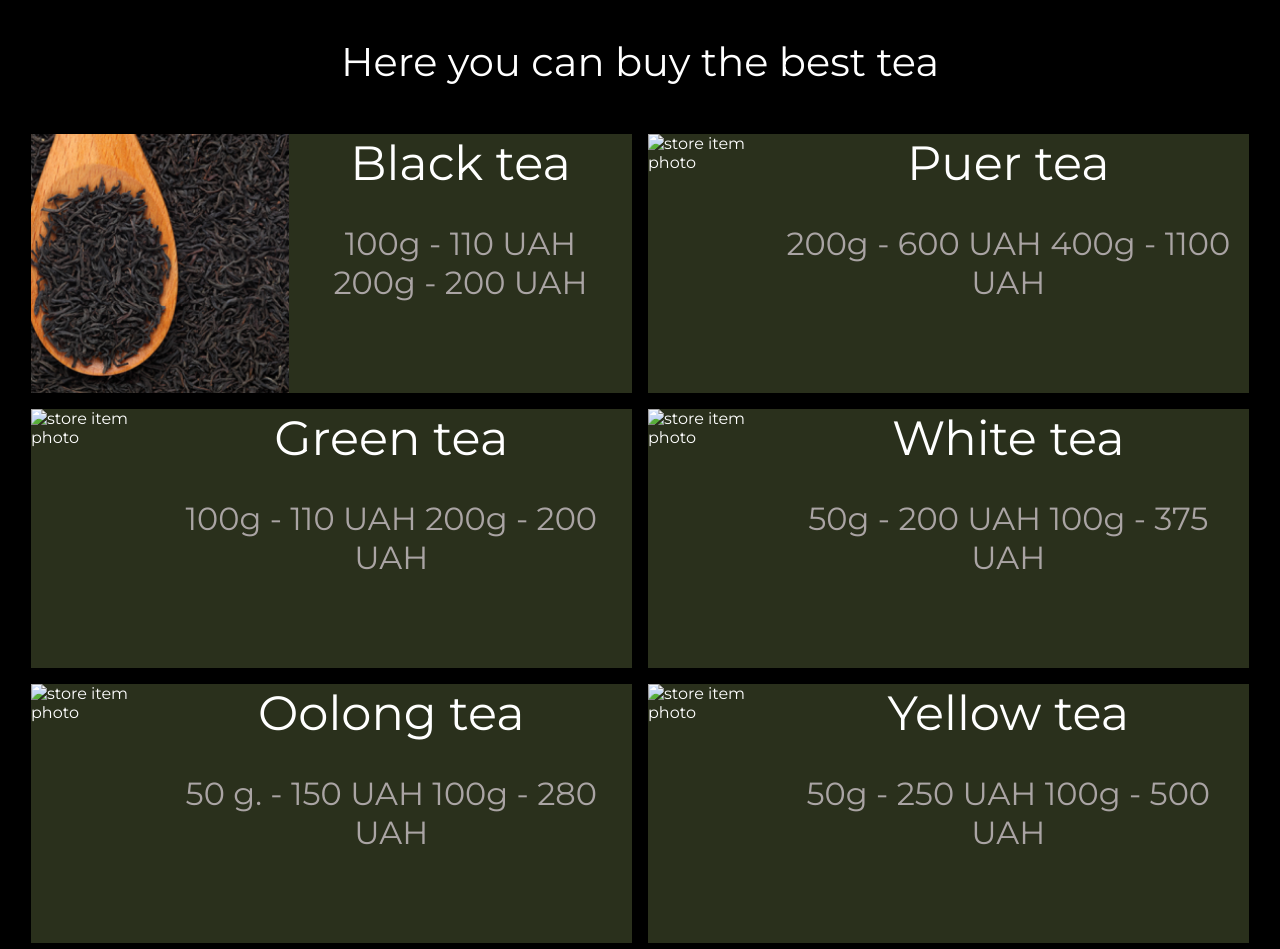
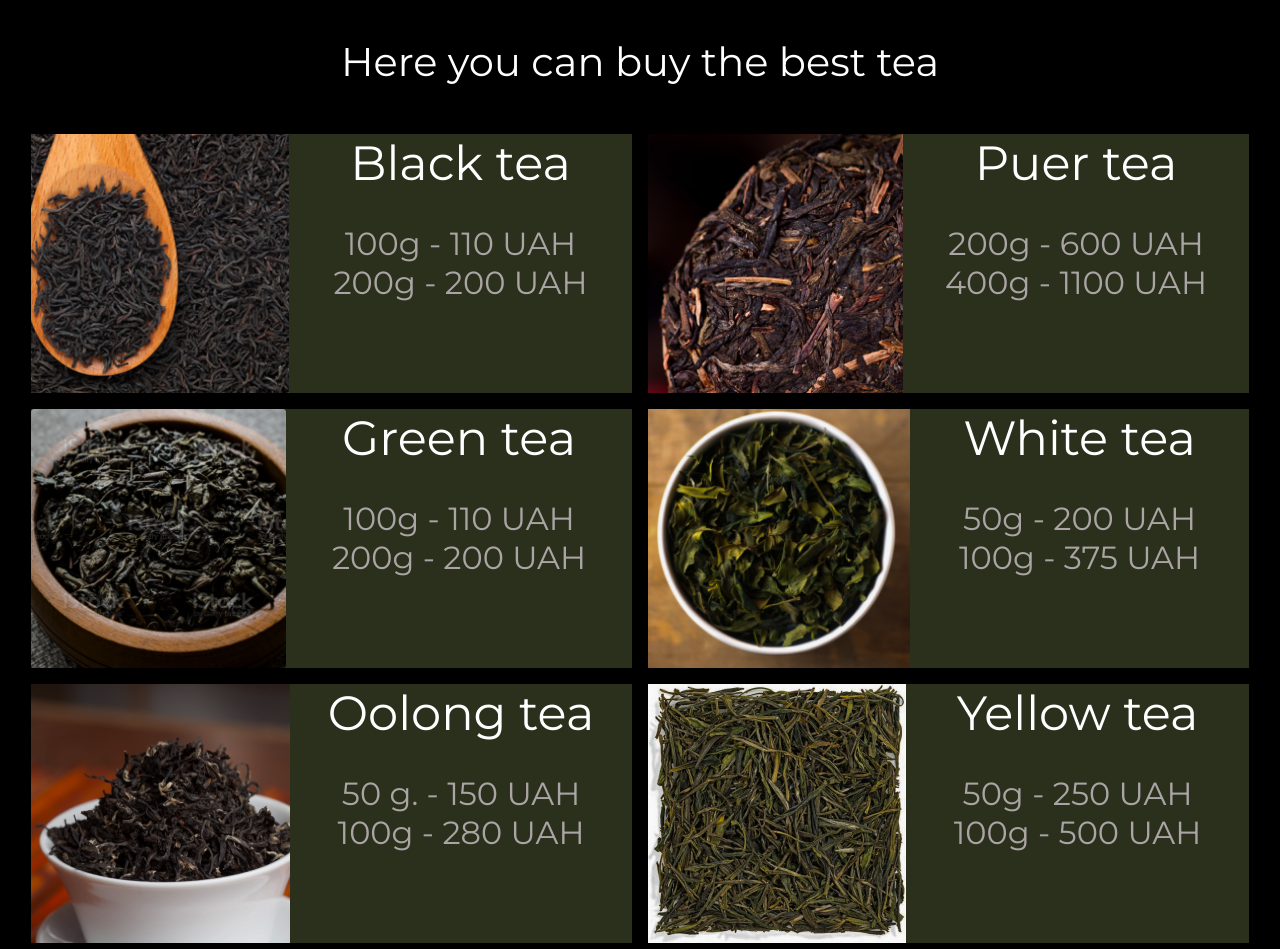
Before and after one commit to Schachkonig/TeaGods, a plain HTML site: page index.html in a window 1280 px wide. Shown: the part 4043-4992 px from the top of the page. Drawn offline with Linux system fonts and the light colour scheme; the site is published under a folder, as on GitHub Pages, so addresses that start at the root find nothing.

Commit message:
Update index.html

```diff
--- a/index.html
+++ b/index.html
@@ -118,35 +118,35 @@
             </div>
           </div>
           <div class="item-container">
-            <img src="/img/StorePuerTea.png" alt="store item photo" />
+            <img src="./img/StorePuerTea.png" alt="store item photo" />
             <div class="text-wrapper">
               <h3>Puer tea</h3>
               <p>200g - 600 UAH 400g - 1100 UAH</p>
             </div>
           </div>
           <div class="item-container">
-            <img src="/img/StoreGreenTea.png" alt="store item photo" />
+            <img src="./img/StoreGreenTea.png" alt="store item photo" />
             <div class="text-wrapper">
               <h3>Green tea</h3>
               <p>100g - 110 UAH 200g - 200 UAH</p>
             </div>
           </div>
           <div class="item-container">
-            <img src="/img/StoreWhiteTea.png" alt="store item photo" />
+            <img src="./img/StoreWhiteTea.png" alt="store item photo" />
             <div class="text-wrapper">
               <h3>White tea</h3>
               <p>50g - 200 UAH 100g - 375 UAH</p>
             </div>
           </div>
           <div class="item-container">
-            <img src="/img/StoreOolongTea.png" alt="store item photo" />
+            <img src="./img/StoreOolongTea.png" alt="store item photo" />
             <div class="text-wrapper">
               <h3>Oolong tea</h3>
               <p>50 g. - 150 UAH 100g - 280 UAH</p>
             </div>
           </div>
           <div class="item-container">
-            <img src="/img/StoreYellowTea.png" alt="store item photo" />
+            <img src="./img/StoreYellowTea.png" alt="store item photo" />
             <div class="text-wrapper">
               <h3>Yellow tea</h3>
               <p>50g - 250 UAH 100g - 500 UAH</p>
@@ -198,15 +198,15 @@
       <h2 id="contacts">Contacts</h2>
       <section>
         <div class="contact-line">
-          <img src="/img/CallIcon.svg" alt="contact icon" />
+          <img src="./img/CallIcon.svg" alt="contact icon" />
           <p>0965656565</p>
         </div>
         <div class="contact-line">
-          <img src="/img/InstaIcon.svg" alt="contact icon" />
+          <img src="./img/InstaIcon.svg" alt="contact icon" />
           <p>@TeaForGods</p>
         </div>
         <div class="contact-line">
-          <img src="/img/FacebookIcon.svg" alt="contact icon" />
+          <img src="./img/FacebookIcon.svg" alt="contact icon" />
           <p>Tea - beverage for Gods</p>
         </div>
         <p class="contact-us"><a href="./form.html">Contact us</a></p>
```
